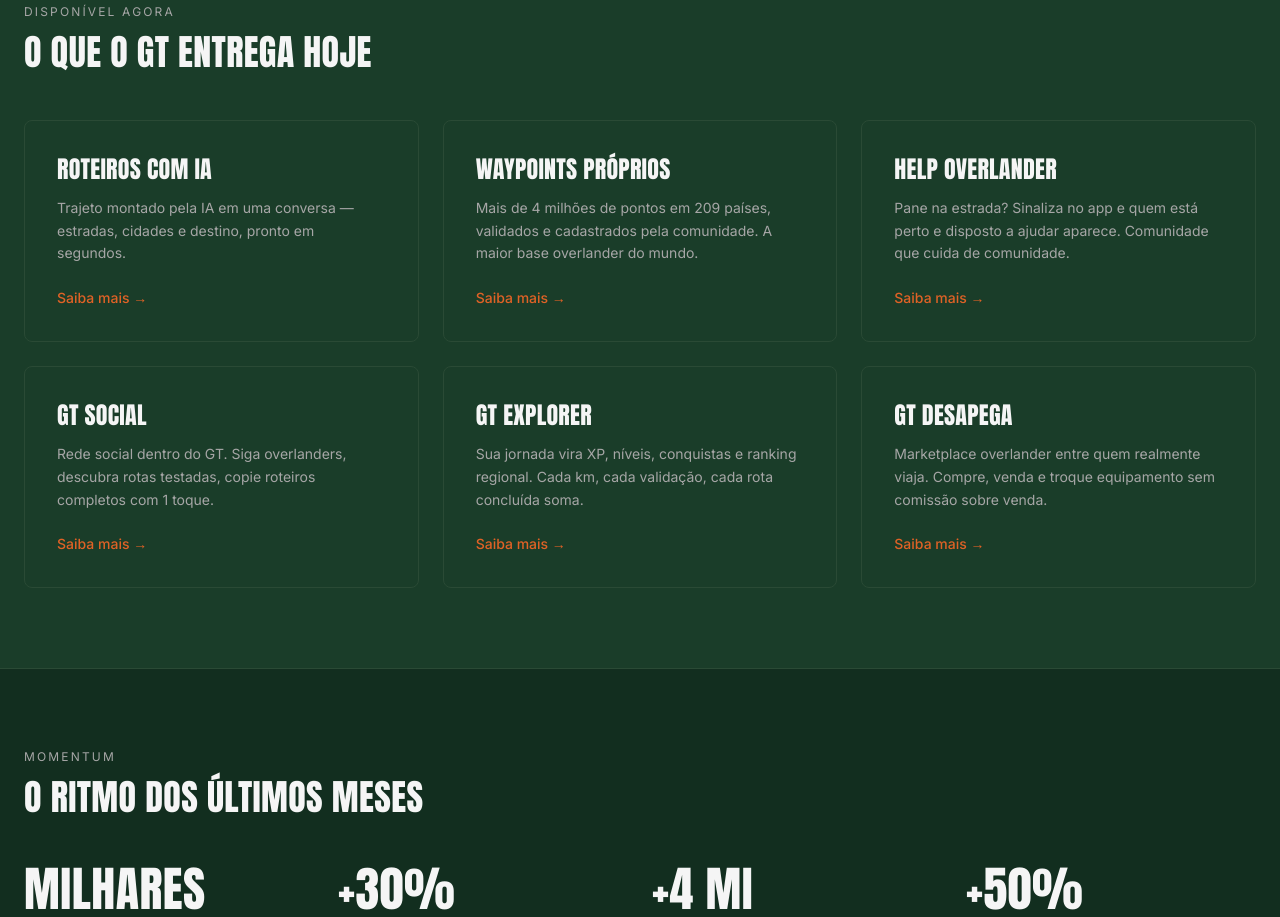
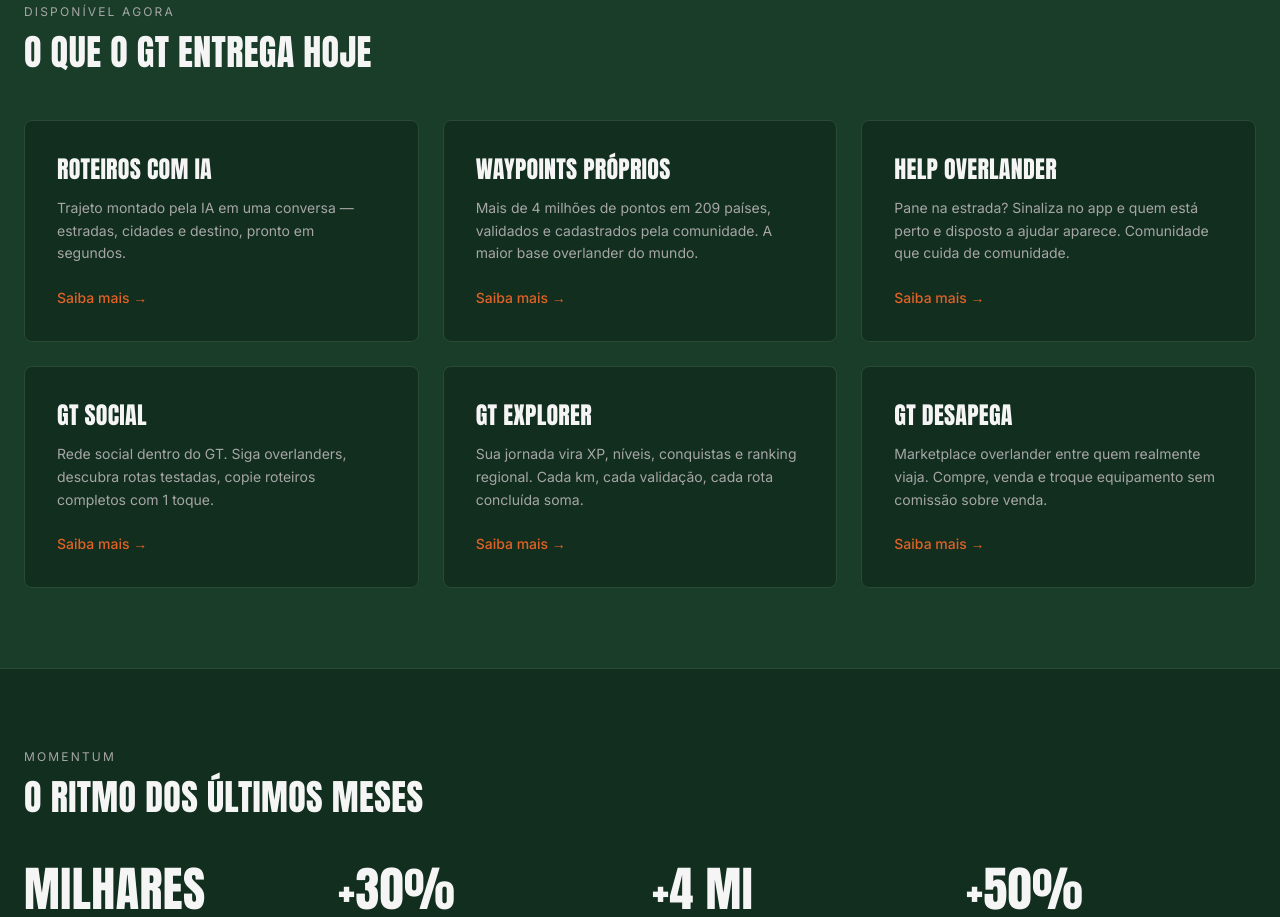
Before and after one commit to rangel2010/gtoverlander-site, a Next.js app: page / in a window 1280 px wide. Shown: the part 1540-2457 px from the top of the page. Built offline with nearby package versions, Linux system fonts and the light colour scheme; no server answers.

Commit message:
fix(theme): cards do RecursosDisponiveis destacam em fundo gt-card

```diff
--- a/components/sections/recursos-disponiveis.tsx
+++ b/components/sections/recursos-disponiveis.tsx
@@ -49,7 +49,7 @@ export function RecursosDisponiveis() {
             <Link
               key={i.href}
               href={i.href}
-              className="bg-gt-card rounded-lg p-7 md:p-8 border border-gt-border hover:border-gt-border-strong hover:bg-gt-card-hover transition-colors group"
+              className="bg-gt-bg rounded-lg p-7 md:p-8 border border-gt-border hover:border-gt-border-strong hover:bg-gt-bg-elevated transition-colors group"
             >
               <h3 className="text-xl md:text-2xl text-gt-text mb-3 group-hover:text-gt-orange transition-colors">
                 {i.titulo}
```
